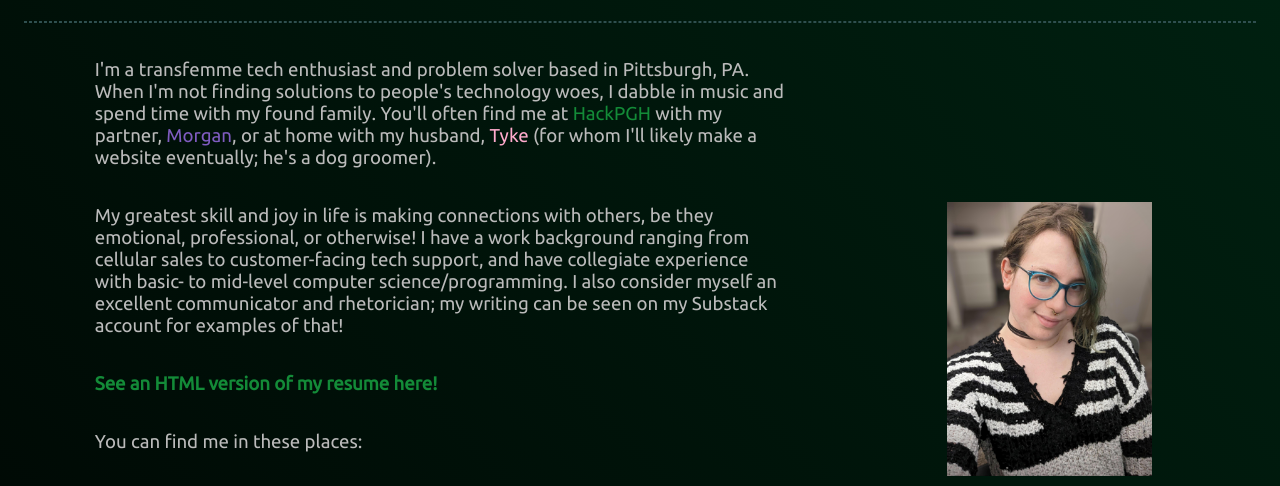
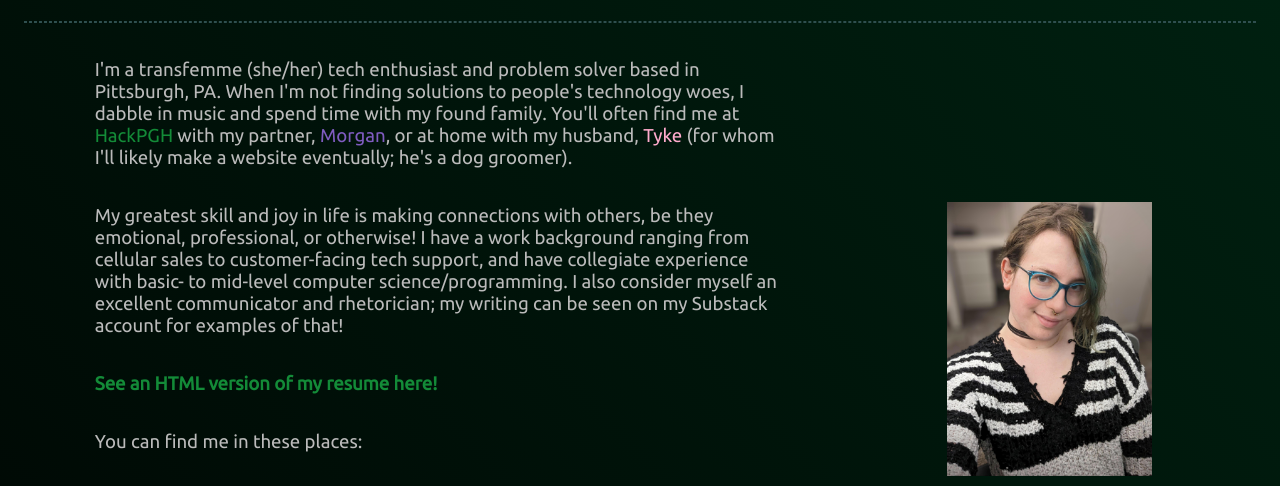
Before and after one commit to digital-diplomat/brynmiller.me, a plain HTML site: page index.html in a window 1280 px wide. Shown: the part 153-639 px from the top of the page. Drawn offline with Linux system fonts and the light colour scheme; a web font is replaced by a local one.

Commit message:
added pronouns

```diff
--- a/index.html
+++ b/index.html
@@ -44,7 +44,7 @@
       <!-- First Column -->
       <div class="body-text">
         <p>
-          I'm a transfemme tech enthusiast and problem solver based in
+          I'm a transfemme (she/her) tech enthusiast and problem solver based in
           Pittsburgh, PA. When I'm not finding solutions to people's technology
           woes, I dabble in music and spend time with my found family. You'll
           often find me at <a href="https://hackpgh.org">HackPGH</a> with my
```
